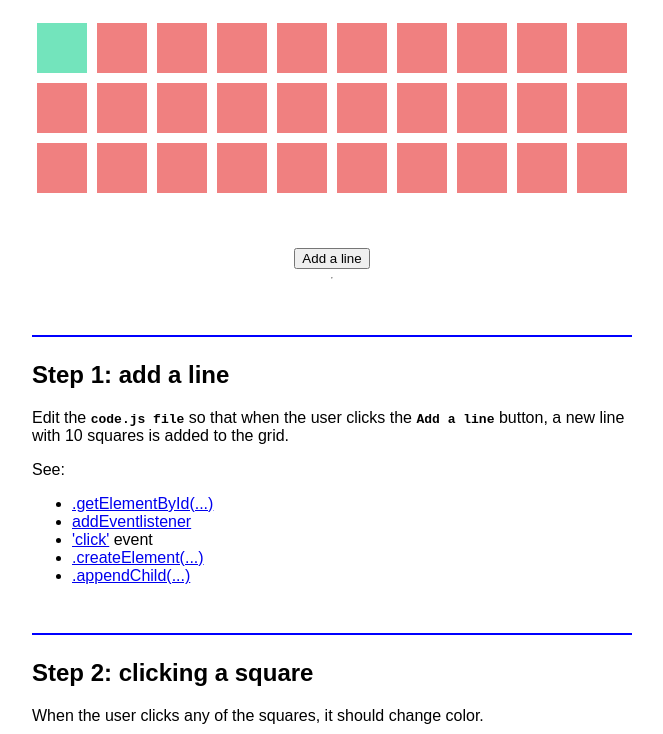
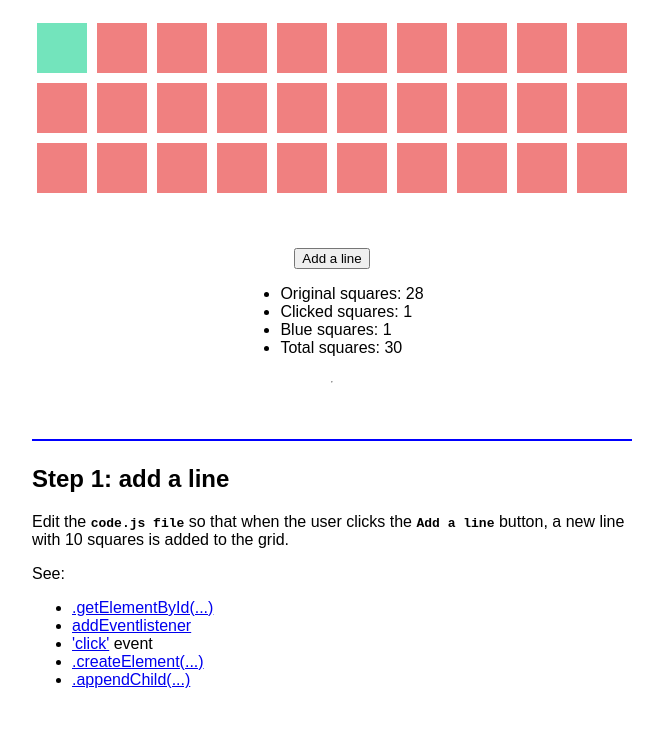
Before and after one commit to Kehrlann/web-grid-js, a plain HTML site: page index.html in a window 1280 px wide. Both pictures are taken after a click on the element 370 px from the left and 48 px from the top of the page. Shown: the top 734 px of the page, without its empty margins (308-971 px from the left). Drawn offline with Linux system fonts and the light colour scheme.

Commit message:
q4: counts

```diff
--- a/code.js
+++ b/code.js
@@ -11,6 +11,7 @@ document.addEventListener("DOMContentLoaded", () => {
       div.addEventListener("mouseenter", squareHovered);
       grid.appendChild(div);
     }
+    updateCounts();
   });
 
   document.getElementById("grid").childNodes.forEach((value) => {
@@ -22,10 +23,23 @@ document.addEventListener("DOMContentLoaded", () => {
 function squareClicked(evt) {
   evt.target.style.backgroundColor =
     "#" + ("00000" + ((Math.random() * (1 << 24)) | 0).toString(16)).slice(-6);
+  evt.target.classList.add("clicked");
+  updateCounts();
 }
 
 function squareHovered(evt) {
   evt.target.classList.add("hovered");
+  updateCounts();
+}
+
+function updateCounts() {
+  const total = document.getElementById("grid").childElementCount;
+  const blue = document.querySelectorAll(".hovered").length;
+  const clicked = document.querySelectorAll(".clicked").length;
+  document.getElementById("original").textContent = total - blue - clicked;
+  document.getElementById("clicked").textContent = clicked;
+  document.getElementById("blue").textContent = blue;
+  document.getElementById("total").textContent = total;
 }
 
 /**
--- a/index.html
+++ b/index.html
@@ -46,6 +46,12 @@
         <div></div>
       </div>
       <button id="btn-add-line">Add a line</button>
+      <ul>
+        <li>Original squares: <span id="original">30</span></li>
+        <li>Clicked squares: <span id="clicked">0</span></li>
+        <li>Blue squares: <span id="blue">0</span></li>
+        <li>Total squares: <span id="total">30</span></li>
+      </ul>
       <hr />
       <div id="instructions">
         <h2>Step 1: add a line</h2>
```
